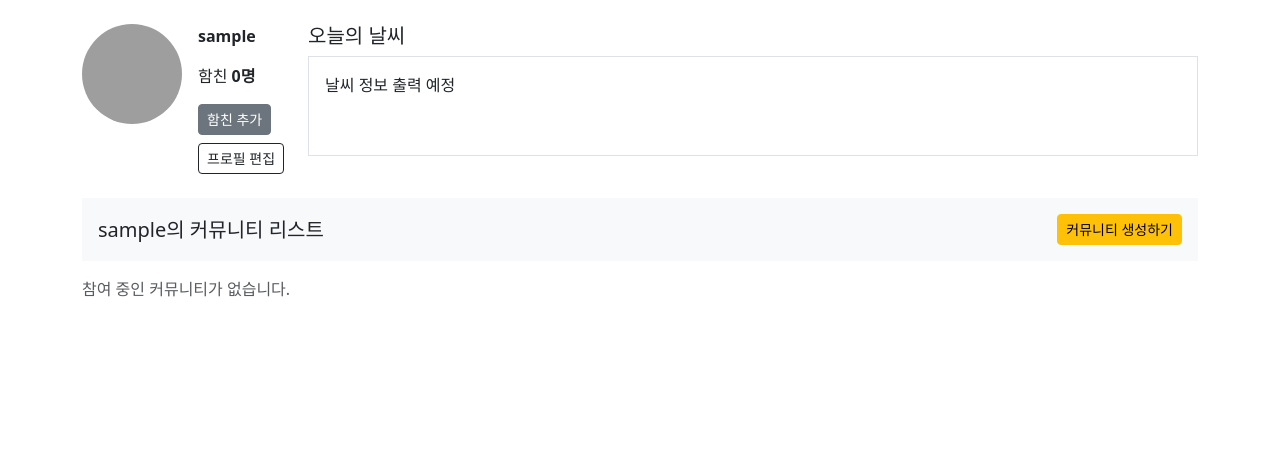
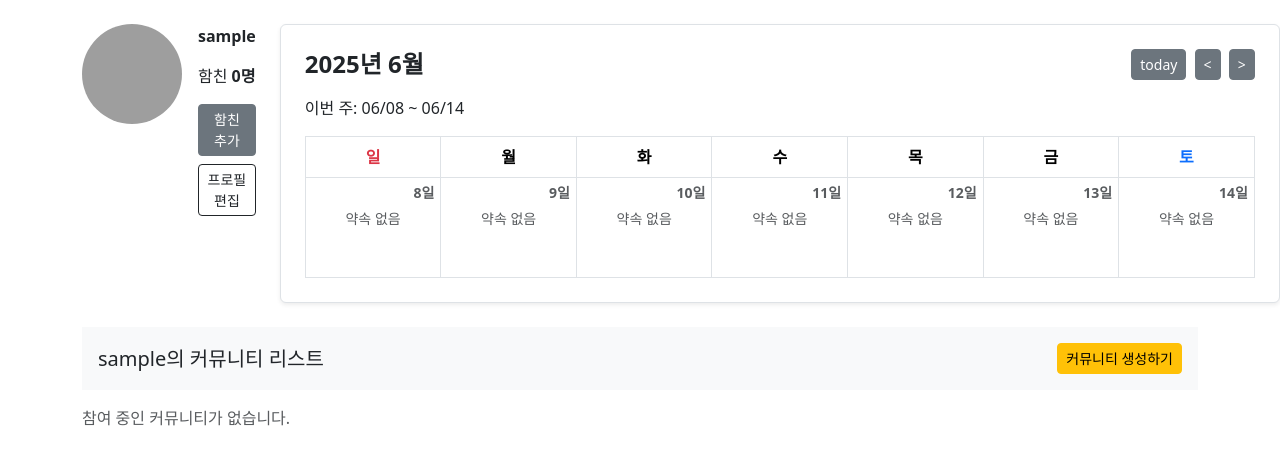
Before and after one commit to 6-CHODALEE/Togelendar, a Django app: a page that uses mypage/templates/mypage.html in a window 1280 px wide. Shown: the part 56-521 px from the top of the page. Run offline with Django 5.2, Linux system fonts and the light colour scheme; the visitor is signed in with stand-in values (Sample User, id 1); data comes from the database, SQL or seed files in the repository; data that the repository does not hold is empty; some libraries are stand-ins or nearby versions; grey boxes are pictures that could not be loaded.

Commit message:
mypage 캘린더 생성

```diff
--- a/mypage/templates/mypage.html
+++ b/mypage/templates/mypage.html
@@ -1,5 +1,6 @@
 {% extends 'base.html' %}
 {% load static %}
+{% load custom_filters %}
 
 {% block body %}
     <div class="row align-items-start mb-4">
@@ -28,19 +29,65 @@
                         {{ friend_count }}명
                     </strong>
                 </p>
-                <a href="#" id="togglePopover" class="btn btn-secondary btn-sm mb-2">함친 추가</a><br>
+                <a href="#" id="togglePopover" class="btn btn-secondary btn-sm mb-2 position-relative">
+                    함친 추가
+                    {% if received_requests %}
+                        <span class="badge-friend bg-danger text-white position-absolute top-0 start-100 translate-middle">
+                            {{ received_requests|length }}
+                        </span>
+                    {% endif %}
+                </a>
                 <a href="#" class="btn btn-outline-dark btn-sm">프로필 편집</a>
             </div>
-        </div>
+            <div class="col ms-4">
+                <div class="mx-auto border rounded shadow-sm bg-white p-4" style="width: 100%; max-width: 1400px; min-width: 1000px;">                    <!-- 상단 -->
+                    <div class="d-flex justify-content-between align-items-center mb-3">
+                        <h4 class="fw-bold mb-0">{{ week_dates.0|date:"Y년 n월" }}</h4>
+                        <div>
+                            <button class="btn btn-secondary btn-sm me-1">today</button>
+                            <button class="btn btn-secondary btn-sm me-1">&lt;</button>
+                            <button class="btn btn-secondary btn-sm">&gt;</button>
+                        </div>
+                    </div>
 
-        <!-- 오른쪽: 날씨 정보 -->
-        <div class="col">
-            <h5>오늘의 날씨</h5>
-            <div class="border p-3 bg-white" style="height: 100px;">
-                날씨 정보 출력 예정
+                    <p class="mb-3">이번 주: {{ week_dates.0|date:"m/d" }} ~ {{ week_dates.6|date:"m/d" }}</p>
+
+                    <!-- 캘린더 테이블 -->
+                    <table class="table calendar-table table-bordered text-center align-middle mb-0">
+                        <thead>
+                            <tr>
+                                {% for label in weekday_labels %}
+                                    <th class="fw-bold {% if label == '일' %}text-danger{% elif label == '토' %}text-primary{% endif %}">
+                                        {{ label }}
+                                    </th>
+                                {% endfor %}
+                            </tr>
+                        </thead>
+                        <tbody>
+                            <tr>
+                                {% for date in week_dates %}
+                                    <td>
+                                        <div class="calendar-date text-muted small fw-bold">
+                                            {{ date|date:"j일" }}
+                                        </div>
+
+                                        <div class="calendar-promises-wrapper">
+                                            {% for promise in weekly_promises|get_item:date %}
+                                                <div class="calendar-promise" title="{{ promise.promise_name }}">
+                                                    {{ promise.promise_name }}
+                                                </div>
+                                            {% empty %}
+                                                <div class="small text-muted">약속 없음</div>
+                                            {% endfor %}
+                                        </div>
+                                    </td>
+                                {% endfor %}
+                            </tr>
+                        </tbody>
+                    </table>
+                </div>
             </div>
         </div>
-    </div>
 
             <!--친구 리스트 팝업-->
             <div id="friendListPopover" class="popover-form" style="display: none;">
@@ -154,6 +201,65 @@
 
 <!-- ✅ 팝업 스타일 -->
 <style>
+/* 📌 달력 셀: 고정된 너비 설정 */
+.calendar-table {
+    table-layout: fixed;
+    width: 100%;
+}
+
+.calendar-table td {
+    width: 14.28%;               /* 100% / 7일 */
+    max-width: 14.28%;
+    min-width: 14.28%;
+    overflow: hidden;
+    position: relative;
+    height: 100px;
+    vertical-align: top;
+    padding: 0.5rem;
+    box-sizing: border-box;
+}
+
+/* 📌 날짜 (우측 상단) */
+/* 날짜는 위 고정 */
+.calendar-date {
+    position: absolute;
+    top: 4px;
+    right: 6px;
+    z-index: 2;
+}
+
+
+/* 약속 배지 */
+.calendar-promise {
+    display: block;
+    width: 100%;
+    max-width: 100%;
+    font-size: 0.75rem;
+    font-weight: 500;
+    border-radius: 8px;
+    background-color: #6c757d;
+    color: white;
+    white-space: nowrap;
+    overflow: hidden;
+    text-overflow: ellipsis;
+    padding: 2px 6px;
+    box-sizing: border-box;
+}
+
+/* 📌 약속 없음 메시지도 동일한 줄 위치에 정렬 */
+.calendar-empty {
+    margin-top: 28px;
+    font-size: 0.75rem;
+    color: #aaa;
+}
+/* 약속 영역은 아래에 여유 공간 */
+.calendar-promises-wrapper {
+    margin-top: 22px; /* 날짜 아래 공간 확보 */
+    display: flex;
+    flex-direction: column;
+    gap: 2px;
+}
+
 .popover-form {
     position: absolute;
     background: white;
@@ -179,7 +285,10 @@
 .badge-friend {
     font-size: 0.65rem;
     padding: 4px 6px;
-    border-radius: 50%;
+    border-radius: 999px;
+    min-width: 20px;
+    text-align: center;
+    line-height: 1;
 }
 </style>
 
@@ -363,9 +472,20 @@ function acceptRequest(fromUsername, button) {  // ✅ button 파라미터 추
 }
 
 function acceptFriend(fromUsername, button) {
+    // ✅ 수락 버튼 비활성화
     button.textContent = "수락 완료";
     button.className = "btn btn-sm btn-secondary";
     button.disabled = true;
+
+    // ✅ 같은 줄의 거절 버튼도 찾아서 비활성화
+    const parent = button.closest('.d-flex');
+    const rejectBtn = parent.querySelector('.reject-btn');
+    if (rejectBtn) {
+        rejectBtn.disabled = true;
+        rejectBtn.classList.add('btn-secondary');
+        rejectBtn.textContent = "처리됨";
+    }
+
     alert(`${fromUsername}님과 맞팔로우되었습니다!`);
 }
 
@@ -512,20 +632,22 @@ if (showFriendList && friendListPopover) {
 // 외부 클릭 시 팝업창 닫기
 // -> 함친추가, 가입요청 두개의 팝업 다 닫는 통합 로직
 window.addEventListener("click", function (e) {
-    // 함친 추가 팝업
+    // 함친 추가 팝업 외부 클릭 처리
     if (
         popover.style.display === "block" &&
         !popover.contains(e.target) &&
         e.target !== btn
     ) {
-        hidePopover();
+        clearSearchState();  // ✅ 검색 input 초기화 + results 비우기
+        hidePopover();       // ✅ 팝업 숨기기
+        window.location.href = `/mypage/${currentUsername}/`;  // ✅ 새로고침 또는 URL 초기화
     }
 
     // 커뮤니티 가입 요청 팝업
     if (
         invitePopover.style.display === "block" &&
         !invitePopover.contains(e.target) &&
-            e.target !== inviteBtn
+        e.target !== inviteBtn
     ) {
         invitePopover.style.display = "none";
     }
--- /dev/null
+++ b/mypage/templatetags/custom_filters.py
@@ -0,0 +1,7 @@
+from django import template
+
+register = template.Library()
+
+@register.filter
+def get_item(dictionary, key):
+    return dictionary.get(key, [])
--- a/mypage/views.py
+++ b/mypage/views.py
@@ -10,6 +10,11 @@ from django.contrib.auth import get_user_model
 import json
 from django.http import JsonResponse
 from django.db.models import Q
+from datetime import date, timedelta
+from community.models import CommunityMember
+from collections import defaultdict
+from promise.models import Promise, PromiseResult
+
 
 User = get_user_model()
 # Create your views here.
@@ -18,34 +23,51 @@ User = get_user_model()
 def mypage(request, username):
     me = request.user
 
-    # ✅ 받은 친구 요청 리스트
+    # 이번 주 일요일 ~ 토요일 날짜 계산
+    today = date.today()
+    days_since_sunday = (today.weekday() + 1) % 7
+    start_of_week = today - timedelta(days=days_since_sunday)
+    week_dates = [start_of_week + timedelta(days=i) for i in range(7)]
+    weekday_labels = ['일', '월', '화', '수', '목', '금', '토']
+
+    # 받은 친구 요청
     received_requests = FriendRequest.objects.filter(
-        to_user=request.user,
-        status='pending'
+        to_user=me, status='pending'
     ).select_related('from_user')
 
-    # ✅ 내가 참여 중인 커뮤니티들 가져오기
+    # 내가 참여 중인 커뮤니티
     my_memberships = CommunityMember.objects.filter(member=me.username)
+    my_communities = [
+        CreateCommunity.objects.filter(
+            community_name=m.community_name,
+            create_user=m.create_user
+        ).first()
+        for m in my_memberships
+    ]
+    my_communities = [c for c in my_communities if c is not None]
+    community_names = [c.community_name for c in my_communities]
 
-    # ✅ CreateCommunity에서 해당 커뮤니티 정보 가져오기
-    my_communities = []
-    for membership in my_memberships:
-        community = CreateCommunity.objects.filter(
-            community_name=membership.community_name,
-            create_user=membership.create_user
-        ).first()
-        if community:
-            my_communities.append(community)
+    # 커뮤니티의 약속 및 결과
+    promises = Promise.objects.filter(community__community_name__in=community_names)
+    results = PromiseResult.objects.filter(promise__in=promises)
 
+    weekly_promises = defaultdict(list)
+    for result in results:
+        current_date = result.start_date
+        while current_date <= result.end_date:
+            if current_date in week_dates:
+                weekly_promises[current_date].append(result)
+            current_date += timedelta(days=1)
+
+    # 친구 목록
     friend_list = FriendRequest.objects.filter(
-        Q(from_user=me) | Q(to_user=me),
-        status='accepted'
+        Q(from_user=me) | Q(to_user=me), status='accepted'
     )
     friend_count = friend_list.count()
 
+    # 커뮤니티 초대
     invite_requests = CommunityInvite.objects.filter(
-        to_user=request.user,
-        status='pending'
+        to_user=me, status='pending'
     )
 
     context = {
@@ -55,8 +77,10 @@ def mypage(request, username):
         'friend_count': friend_count,
         'friend_list': friend_list,
         'invite_requests': invite_requests,
+        'week_dates': week_dates,
+        'weekday_labels': weekday_labels,
+        'weekly_promises': weekly_promises,
     }
-
     return render(request, 'mypage.html', context)
 
 
```
Also changed, not shown: promise/views.py (+7 -5 lines), mypage/templatetags/__init__.py (added).
